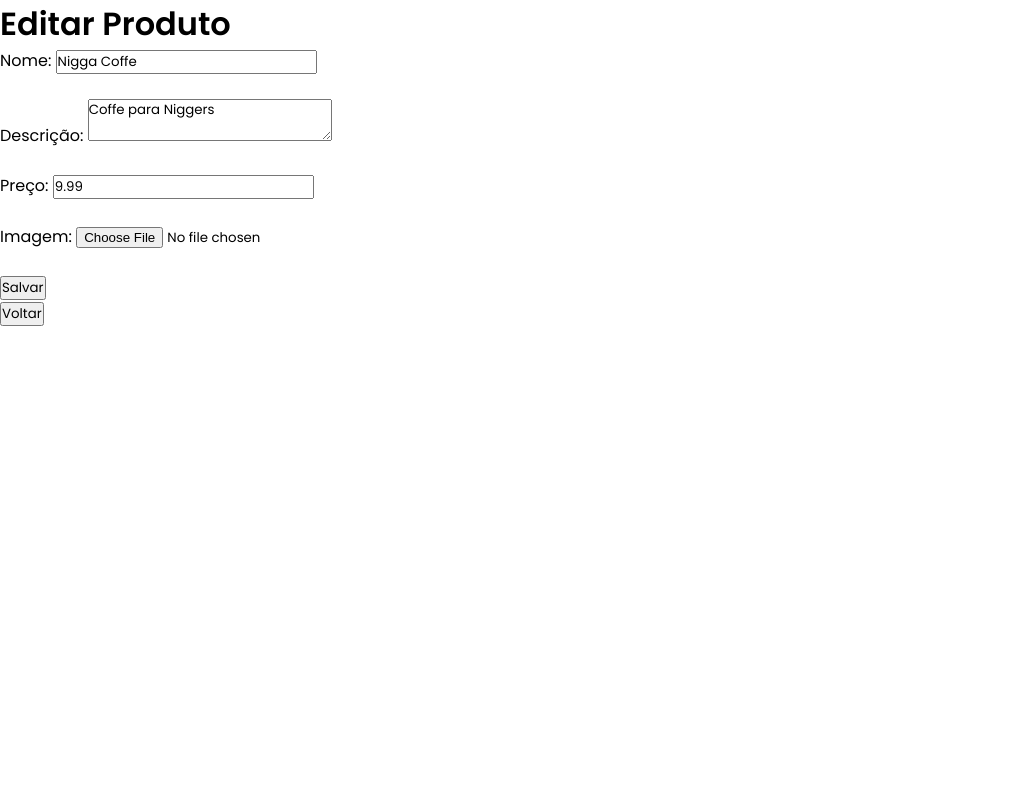
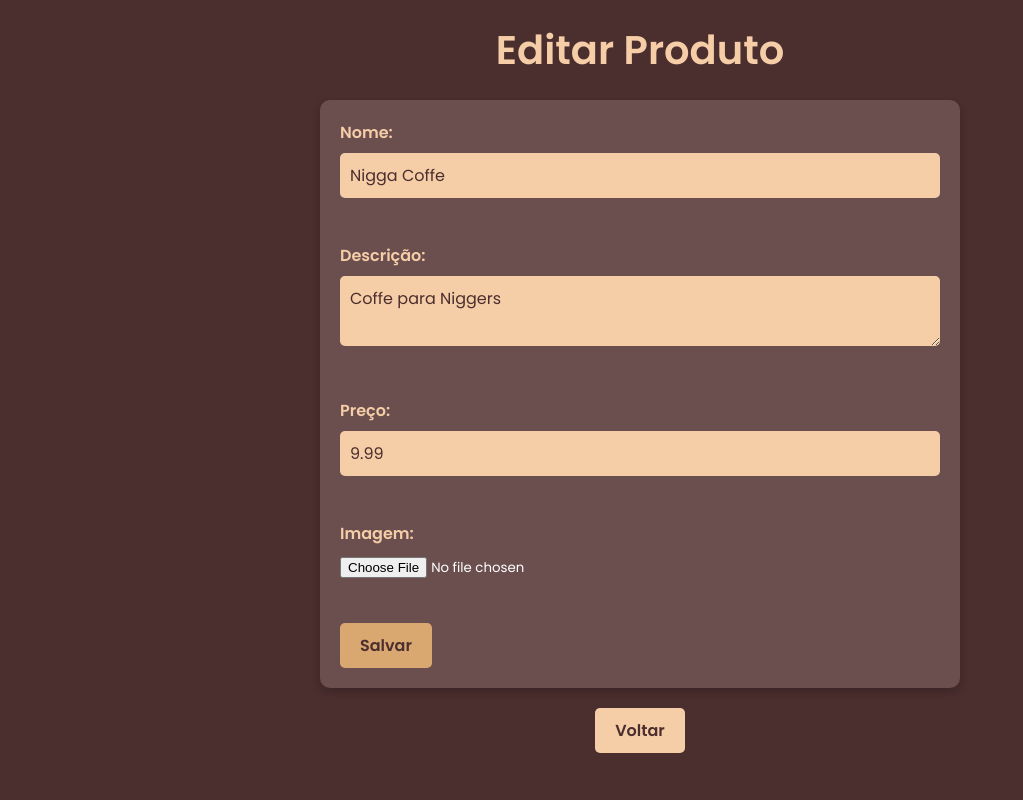
Before and after one commit to LuscaLisboa/GitCoffe, a PHP site: page /adm/EditarProduto.php?id=1 in a window 1280 px wide. Shown: the whole page, without its empty margins (0-1023 px from the left). Run offline with PHP 8.4, Linux system fonts and the light colour scheme; data comes from the database, SQL or seed files in the repository.

Commit message:
Editar produto css

```diff
--- a/adm/Adm.php
+++ b/adm/Adm.php
@@ -3,7 +3,7 @@
 
 <head>
     <title>Painel Admin</title>
-    <link rel="stylesheet" href="css/Adm.css">
+    <link rel="stylesheet" href="../css/Adm.css">
     <link rel="preconnect" href="https://fonts.googleapis.com">
     <link rel="preconnect" href="https://fonts.gstatic.com" crossorigin>
     <link href="https://fonts.googleapis.com/css2?family=Ubuntu:ital,wght@0,300;0,400;0,500;0,700;1,300;1,400;1,500;1,700&display=swap"
--- a/css/EditarProduto.css
+++ b/css/EditarProduto.css
@@ -0,0 +1,83 @@
+body {
+  font-family: 'Ubuntu', sans-serif;
+  background-color: #4b2e2e;
+  color: #fff;
+  margin: 0;
+  padding: 0;
+  display: flex;
+  flex-direction: column;
+  align-items: center;
+}
+
+h1 {
+  text-align: center;
+  margin-top: 20px;
+  margin-bottom: 20px;
+  font-size: 2.5em;
+  color: #f5cda7;
+}
+
+.EditProd {
+  background-color: #6b4f4f;
+  padding: 20px;
+  border-radius: 10px;
+  width: 50%;
+  box-shadow: 0 4px 8px rgba(0, 0, 0, 0.2);
+}
+
+.EditProd label {
+  display: block;
+  margin-bottom: 8px;
+  font-weight: bold;
+  color: #f5cda7;
+}
+
+.EditProd input[type="text"],
+.EditProd textarea {
+  width: 100%;
+  padding: 10px;
+  margin-bottom: 20px;
+  border: none;
+  border-radius: 5px;
+  background-color: #f5cda7;
+  color: #4b2e2e;
+  font-size: 1em;
+}
+
+.EditProd input[type="file"] {
+  margin-bottom: 20px;
+}
+
+.EditProd input[type="submit"] {
+  background-color: #d9a770;
+  color: #4b2e2e;
+  padding: 10px 20px;
+  border: none;
+  border-radius: 5px;
+  font-size: 1em;
+  font-weight: bold;
+  cursor: pointer;
+}
+
+.EditProd input[type="submit"]:hover {
+  background-color: #b08950;
+}
+
+form[action="Adm.php"] {
+  margin-top: 20px;
+}
+
+form[action="Adm.php"] input[type="submit"] {
+  background-color: #f5cda7;
+  color: #4b2e2e;
+  padding: 10px 20px;
+  border: none;
+  border-radius: 5px;
+  font-size: 1em;
+  font-weight: bold;
+  cursor: pointer;
+}
+
+form[action="Adm.php"] input[type="submit"]:hover {
+  background-color: #d9a770;
+}
```
